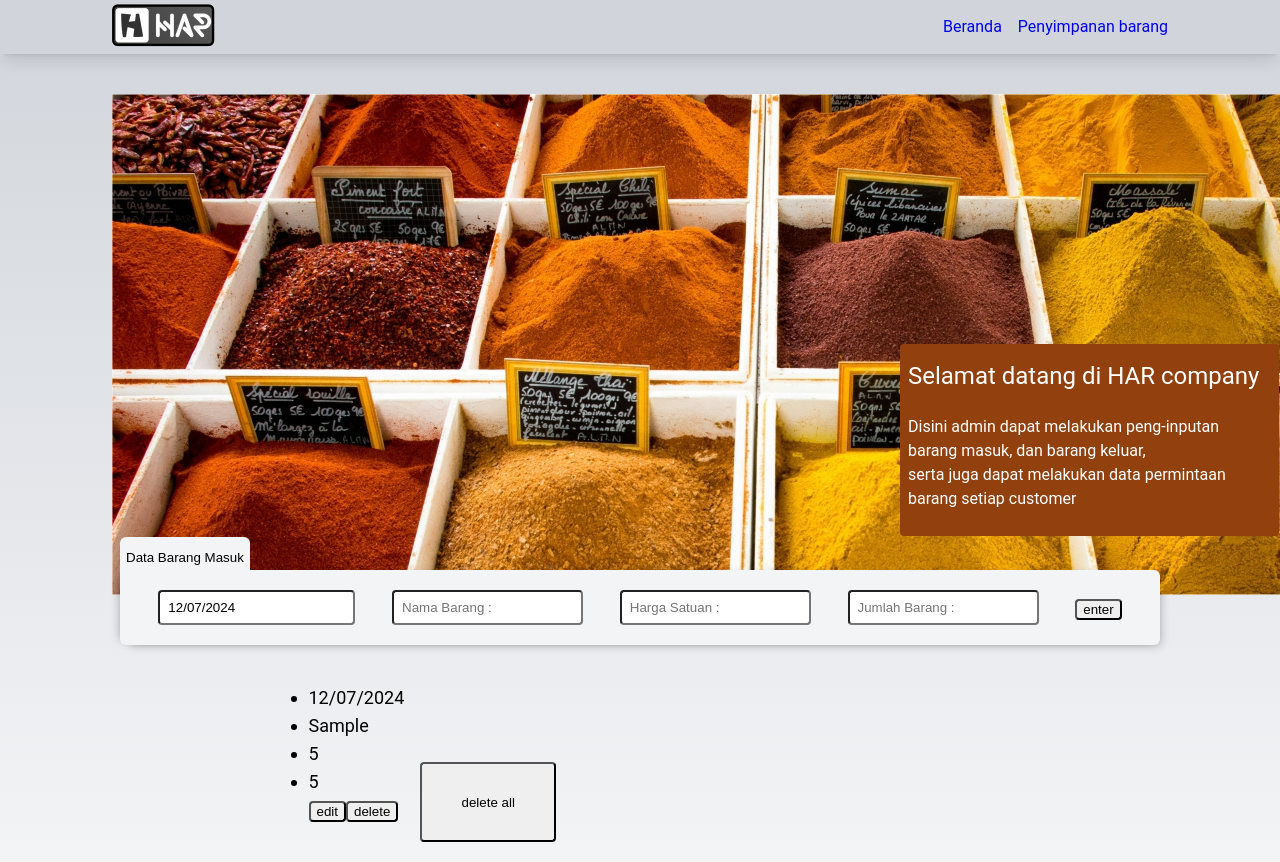
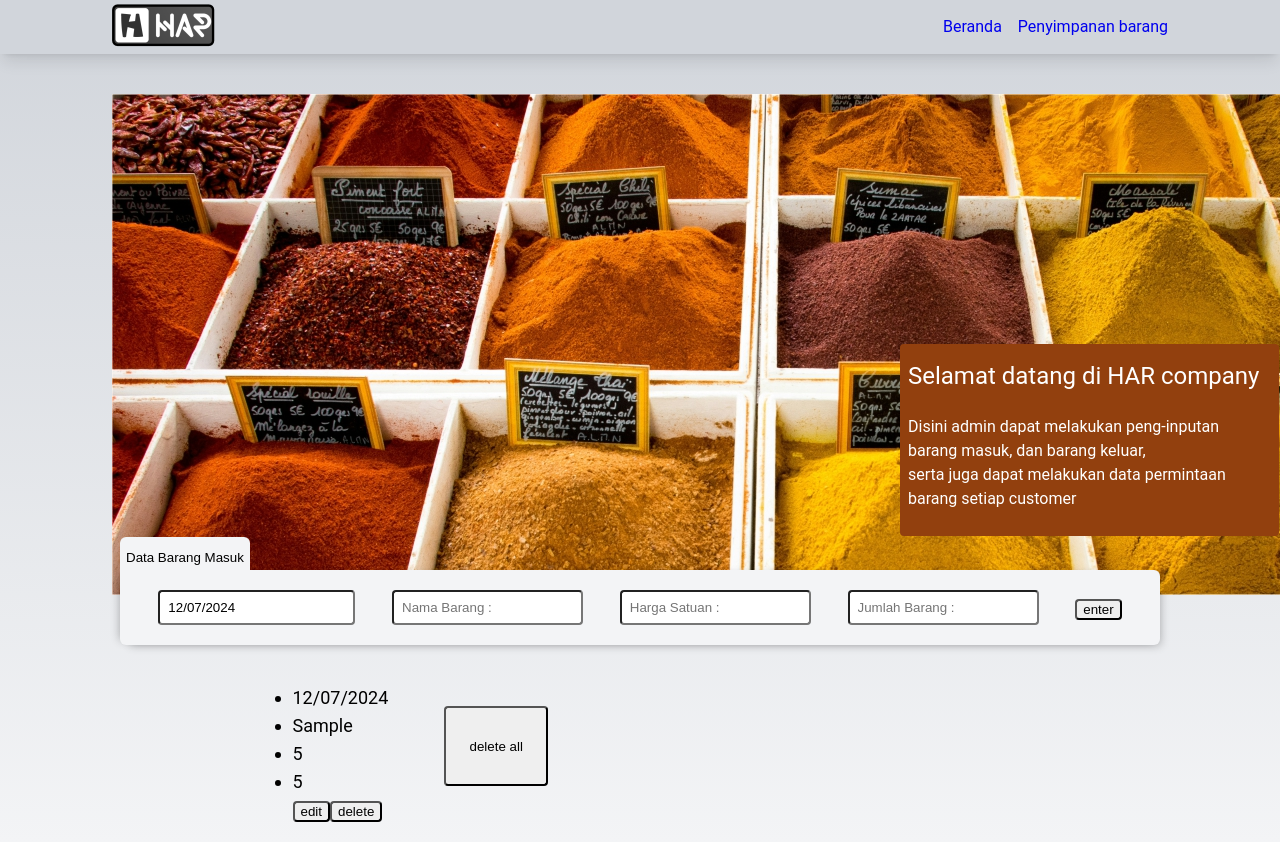
Before and after one commit to irsyadalaudin/items-storage, a React (Vite) app in the folder admin/: page / in a window 1280 px wide. Both pictures are taken after typing "Sample", "5", "5" into the empty fields and a click on the button "enter". Shown: the top 862 px of the page. Built offline with nearby package versions, Linux system fonts and the light colour scheme.

Commit message:
changed delete all into  mt-10

```diff
--- a/admin/src/components/Storage.jsx
+++ b/admin/src/components/Storage.jsx
@@ -133,7 +133,7 @@ const Storage = () => {
 
 			{/* 2. MENAMPILKAN DATA BARANG */}
 			{/* <div className='flex flex-wrap'> */}
-			<div className='grid grid-cols-5 gap-4'>
+			<div className='grid grid-cols-5 gap-6'>
 				{items.map((item) => (
 					<div key={item.id}>
 						<ul>
@@ -193,7 +193,7 @@ const Storage = () => {
 
 				{/* 3. MEMBUAT BUTTON delete all DI PALING BAWAH SELURUH items */}
 				{items.length > 0 && (
-					<button className='mt-24 mb-5 h-20 rounded' onClick={() => handleDeleteAll()}>delete all</button>
+					<button className='rounded mt-10 ml-8 mb-5 h-20' onClick={() => handleDeleteAll()}>delete all</button>
 				)}
 			</div>
         </div>
```
